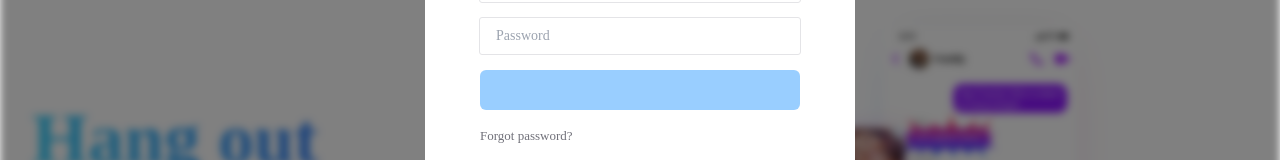
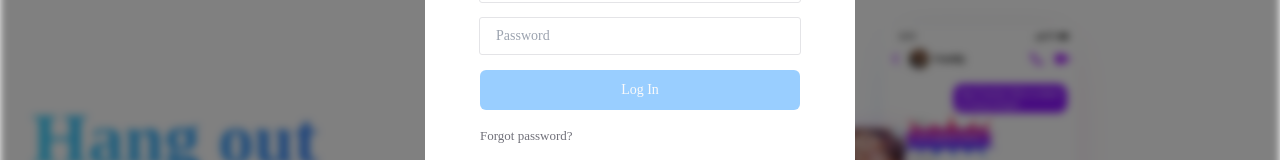
Before and after one commit to thefinethread/wispr, a React (Create React App) app in the folder frontend/: page / in a window 1280 px wide. Both pictures are taken after a click on the button "Log In". Shown: the part 284-444 px from the top of the page. Built offline with nearby package versions, Linux system fonts and the light colour scheme.

Commit message:
added login rtk query

```diff
--- a/frontend/src/components/Form/LogInForm.jsx
+++ b/frontend/src/components/Form/LogInForm.jsx
@@ -9,15 +9,24 @@ import {
   emailCheck,
 } from "../../utils/form/formFieldsValidation";
 import ValidationMessage from "../../commonComponents/styledComponents/ValidationMessage";
+import { useLoginMutation } from "../../features/user/usersApiSlice";
+import { useNavigate } from "react-router-dom";
+import Spinner from "../../commonComponents/Spinners/Spinner";
+import ErrorMessage from "../../commonComponents/styledComponents/ErrorMessage";
 
-const LogInForm = () => {
+const LogInForm = ({ closeModal }) => {
   let formIsValid = false;
+
+  const navigate = useNavigate();
+
+  const [login, { isLoading, isError, error }] = useLoginMutation();
 
   const {
     value: enteredEmail,
     isValid: isEmailValid,
     inputBlurHandler: emailBlurHandler,
     valueChangeHandler: emailChangeHandler,
+    resetInput: resetEmailInput,
     hasError: emailHasError,
     validationText: emailContent,
   } = useInput(emailCheck);
@@ -26,6 +35,7 @@ const LogInForm = () => {
     value: enteredPassword,
     isValid: isPasswordValid,
     valueChangeHandler: passwordChangeHandler,
+    resetInput: resetPasswordInput,
   } = useInput(passwordCheck);
 
   if (isEmailValid && isPasswordValid) {
@@ -34,14 +44,26 @@ const LogInForm = () => {
     formIsValid = false;
   }
 
-  const handleLogIn = (e) => {
+  const resetInputs = () => {
+    resetEmailInput();
+    resetPasswordInput();
+  };
+
+  const handleLogIn = async (e) => {
     e.preventDefault();
 
     if (!formIsValid) {
       return;
     }
 
-    console.log(enteredEmail, enteredPassword);
+    try {
+      await login({ email: enteredEmail, password: enteredPassword }).unwrap();
+      resetInputs();
+      closeModal();
+      navigate("/chats");
+    } catch (error) {
+      console.log(error);
+    }
   };
 
   return (
@@ -70,7 +92,14 @@ const LogInForm = () => {
             required={true}
           />
         </FormControlStyled>
-        <Button type="submit" disabled={!formIsValid}></Button>
+        {isError && (
+          <FormControlStyled>
+            <ErrorMessage>{error?.data?.message}</ErrorMessage>
+          </FormControlStyled>
+        )}
+        <Button type="submit" disabled={!formIsValid}>
+          {isLoading ? <Spinner /> : "Log In"}
+        </Button>
       </form>
       <div className="my-4 text-[13px] font-normal text-zinc-500">
         <UnderlineLink className="after:h-[1px]">
--- a/frontend/src/features/user/usersApiSlice.js
+++ b/frontend/src/features/user/usersApiSlice.js
@@ -10,7 +10,14 @@ export const usersApiSlice = apiSlice.injectEndpoints({
         body: data,
       }),
     }),
+    login: builder.mutation({
+      query: (data) => ({
+        url: `${USER_URL}/login`,
+        method: "POST",
+        body: data,
+      }),
+    }),
   }),
 });
 
-export const { useRegisterMutation } = usersApiSlice;
+export const { useRegisterMutation, useLoginMutation } = usersApiSlice;
```
